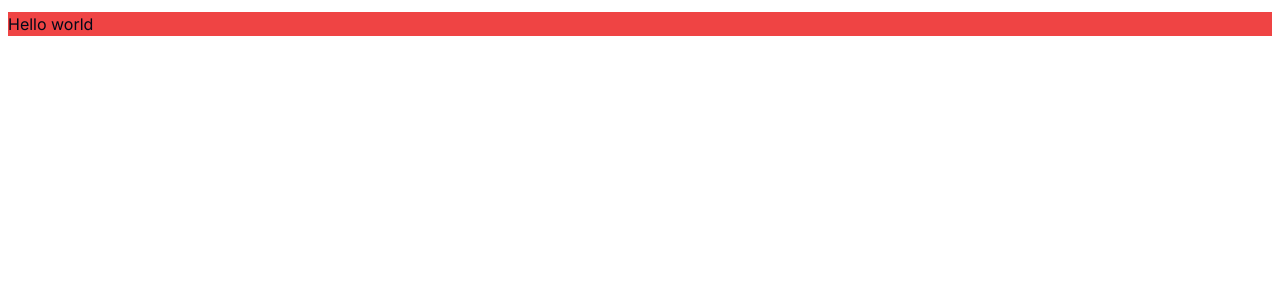
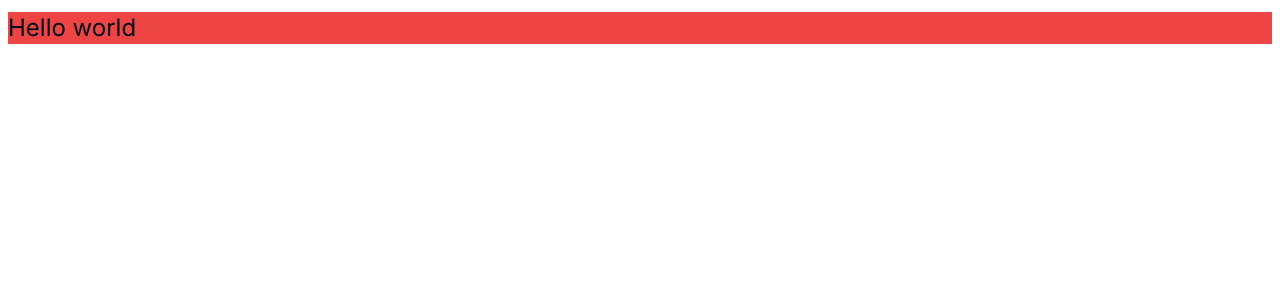
Before and after one commit to NotSugat/starter-nextjs, a Next.js app: page / in a window 1280 px wide. Shown: the top 300 px of the page. Built offline with nearby package versions, Linux system fonts and the light colour scheme.

Commit message:
added style utility classes

```diff
--- a/src/app/globals.scss
+++ b/src/app/globals.scss
@@ -66,7 +66,17 @@
   }
 }
 
+html {
+  scroll-behavior: smooth;
+}
+
 @layer base {
+  * {
+    margin: 0;
+    padding: 0;
+    box-sizing: border-box;
+    @apply border-border;
+  }
   * {
     @apply border-border;
   }
--- a/src/app/page.tsx
+++ b/src/app/page.tsx
@@ -1,3 +1,3 @@
 export default function Home() {
-  return <div className="m-2 mt-3 flex bg-red-500">Hello world</div>;
+  return <div className="m-2 mt-3 flex bg-red-500 text-2xl">Hello world</div>;
 }
--- a/src/app/styles/_variables.scss
+++ b/src/app/styles/_variables.scss
@@ -0,0 +1,22 @@
+:root {
+  /* // background color pallete */
+  --bg-primary: #344c11;
+  --bg-secondary: #aec09a;
+  --bg-utils: #778d45;
+
+  /* // text color */
+  --text-primary: #eeeeee;
+  --text-secondary: #1a2902;
+  --text-thin: #333333;
+
+  // product page background color
+  --bg-product-primary: #ffffff;
+  --bg-product-secondary: #f4f5f9;
+
+  // navbar height
+  --navbar-height: 3.5rem;
+
+  // screen size maximum size
+  --screen-max: 1536px;
+  --screen-sidebar-max: 440px;
+}
```
Also changed, not shown: src/app/styles/_utils.scss (+13 -0 lines), src/app/styles/components/_navbar.scss (added, +20 -0 lines).
